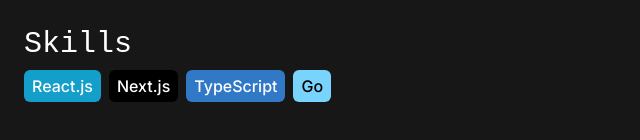
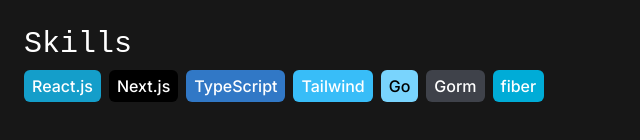
Before and after one commit to tsivinsky/portfolio, a SvelteKit app: page / in a window 1280 px wide. Shown: the part 382-522 px from the top of the page, without its empty margins (0-640 px from the left). Built offline with nearby package versions, Linux system fonts and the light colour scheme; no server answers.

Commit message:
feat: add more skills

```diff
--- a/src/components/Skills.svelte
+++ b/src/components/Skills.svelte
@@ -2,10 +2,13 @@
   import Subtitle from "./Subtitle.svelte";
 
   const skills = [
-    { name: "React.js", bgColor: "#149eca", color: "#ffffff" },
-    { name: "Next.js", bgColor: "#000000", color: "#ffffff" },
-    { name: "TypeScript", bgColor: "#3178c6", color: "#ffffff" },
-    { name: "Go", bgColor: "#79d4fd", color: "#000000" },
+    { name: "React.js", url: "https://reactjs.org", bgColor: "#149eca", color: "#ffffff" },
+    { name: "Next.js", url: "https://nextjs.org", bgColor: "#000000", color: "#ffffff" },
+    { name: "TypeScript", url: "https://typescriptlang.org", bgColor: "#3178c6", color: "#ffffff" },
+    { name: "Tailwind", url: "https://tailwindcss.com", bgColor: "#38bdf8", color: "#ffffff" },
+    { name: "Go", url: "https://go.dev", bgColor: "#79d4fd", color: "#000000" },
+    { name: "Gorm", url: "https://gorm.io", bgColor: "#3f424a", color: "#ffffff" },
+    { name: "fiber", url: "https://gofiber.io", bgColor: "#00acd7", color: "#ffffff" },
   ];
 </script>
 
@@ -13,9 +16,13 @@
   <Subtitle class="mb-2">Skills</Subtitle>
   <div class="flex gap-2 flex-wrap">
     {#each skills as skill, i (i)}
-      <span
+      <a
+        href={skill.url}
+        target="_blank"
+        rel="noopener noreferrer"
         style={`background-color: ${skill.bgColor}; color: ${skill.color}`}
-        class="py-1 px-2 rounded-md font-medium font-inter">{skill.name}</span
+        class="py-1 px-2 rounded-md font-medium font-inter transition-all hover:no-underline hover:opacity-70"
+        >{skill.name}</a
       >
     {/each}
   </div>
```
